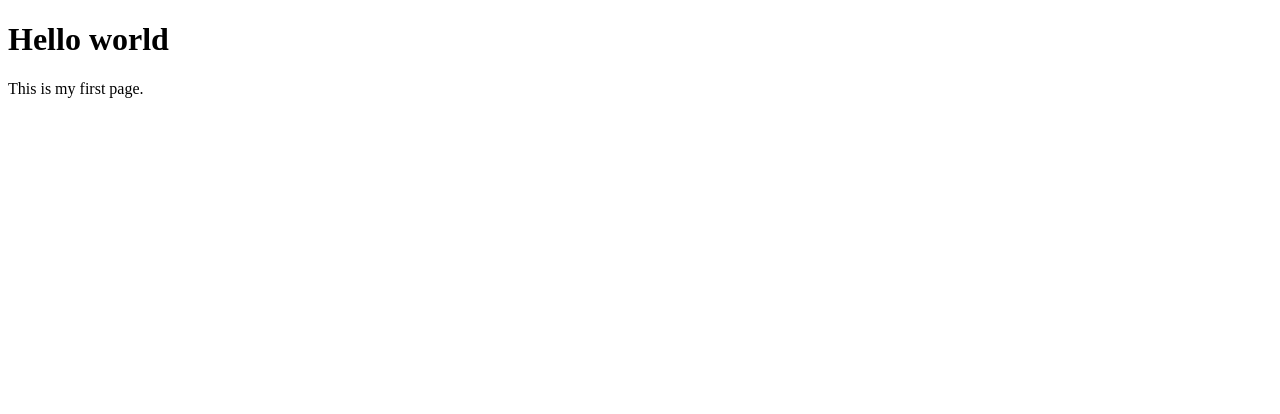
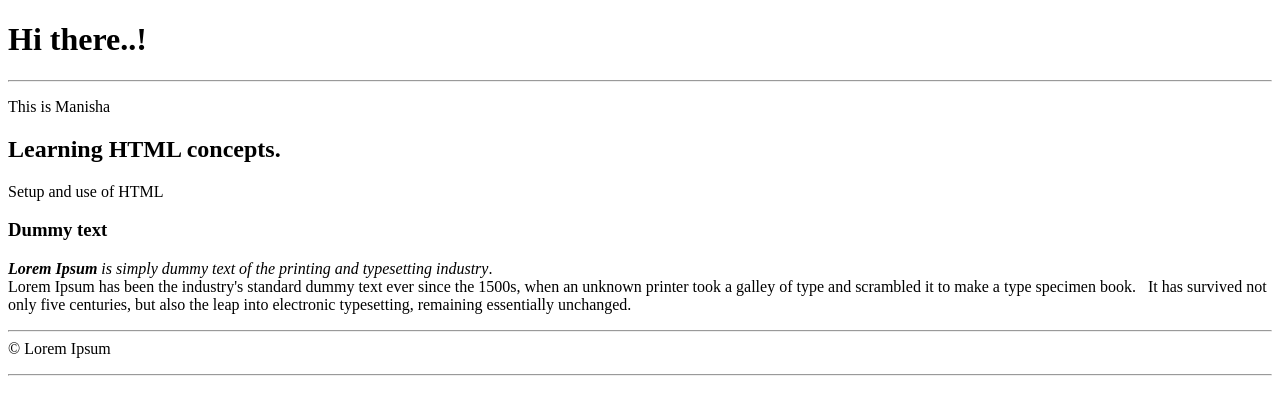
Before and after one commit to manishaac2002/html_full_course, a plain HTML site: page index.html in a window 1280 px wide. Drawn offline with Linux system fonts and the light colour scheme.

Commit message:
feat - html basics: text basics, elements, white spacing, inline and block elements, html attributes.

```diff
--- a/index.html
+++ b/index.html
@@ -1,13 +1,22 @@
 <!DOCTYPE html>
 <html lang="en">
+
     <head>
         <meta charset="UTF-8">
         <meta name="author" content="Me"></meta>
         <title>My first page</title>
         <link rel="icon" href="logos-png.png" type="image/x-icon"/>
     </head>
+
     <body>
-        <h1>Hello world</h1>
-        <p>This is my first page. </p>
+        <h1>Hi there..!</h1>
+        <hr>
+        <p>This is Manisha </p>
+        <h2>Learning HTML concepts.</h2>
+        <p>Setup and use of HTML </p>
+        <h3>Dummy text</h3>
+        <p><em><strong>Lorem Ipsum</strong> is simply dummy text of the printing and typesetting industry</em>.<br> Lorem Ipsum has been the industry's standard dummy text ever since the 1500s, when an unknown printer took a galley of type and scrambled it to make a type specimen book. &nbsp; It has survived not only five centuries, but also the leap into electronic typesetting, remaining essentially unchanged.<hr> &copy; Lorem Ipsum </p>
+        <hr>
     </body>
+
 </html>
```
